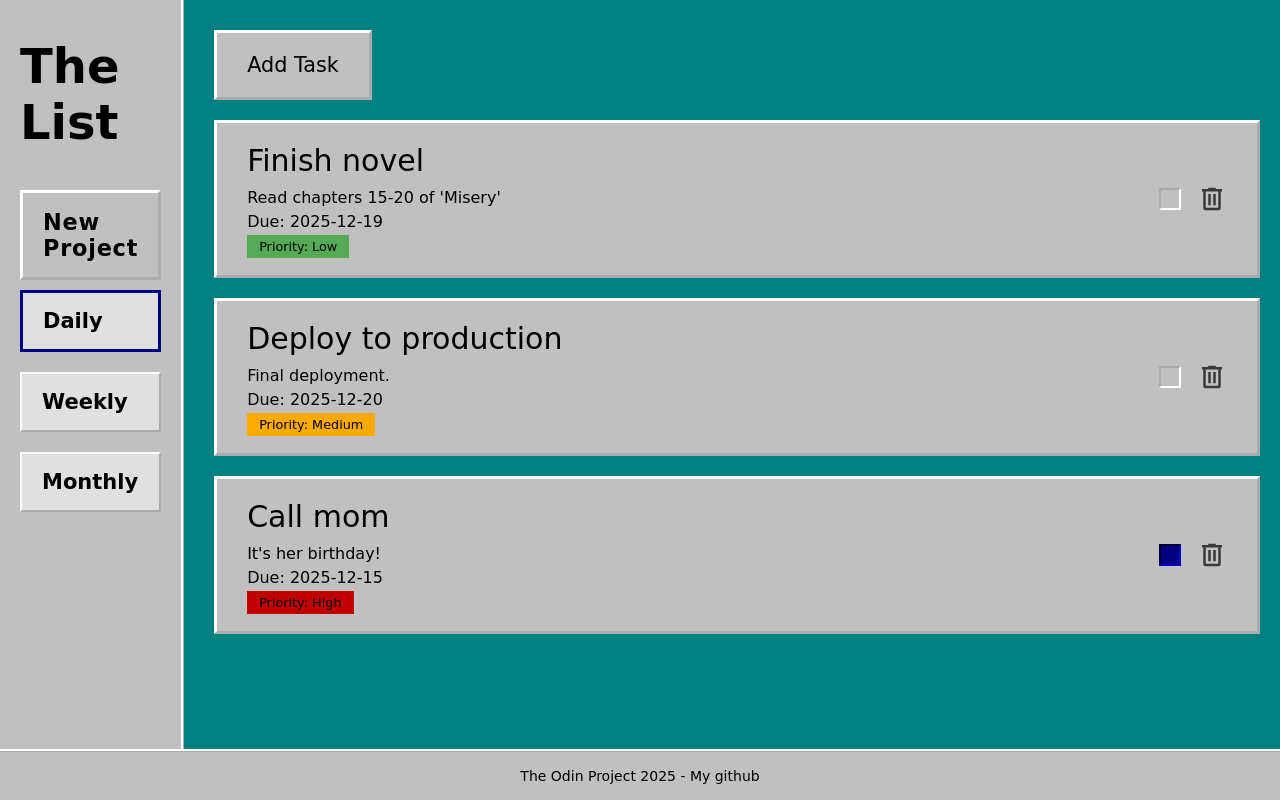
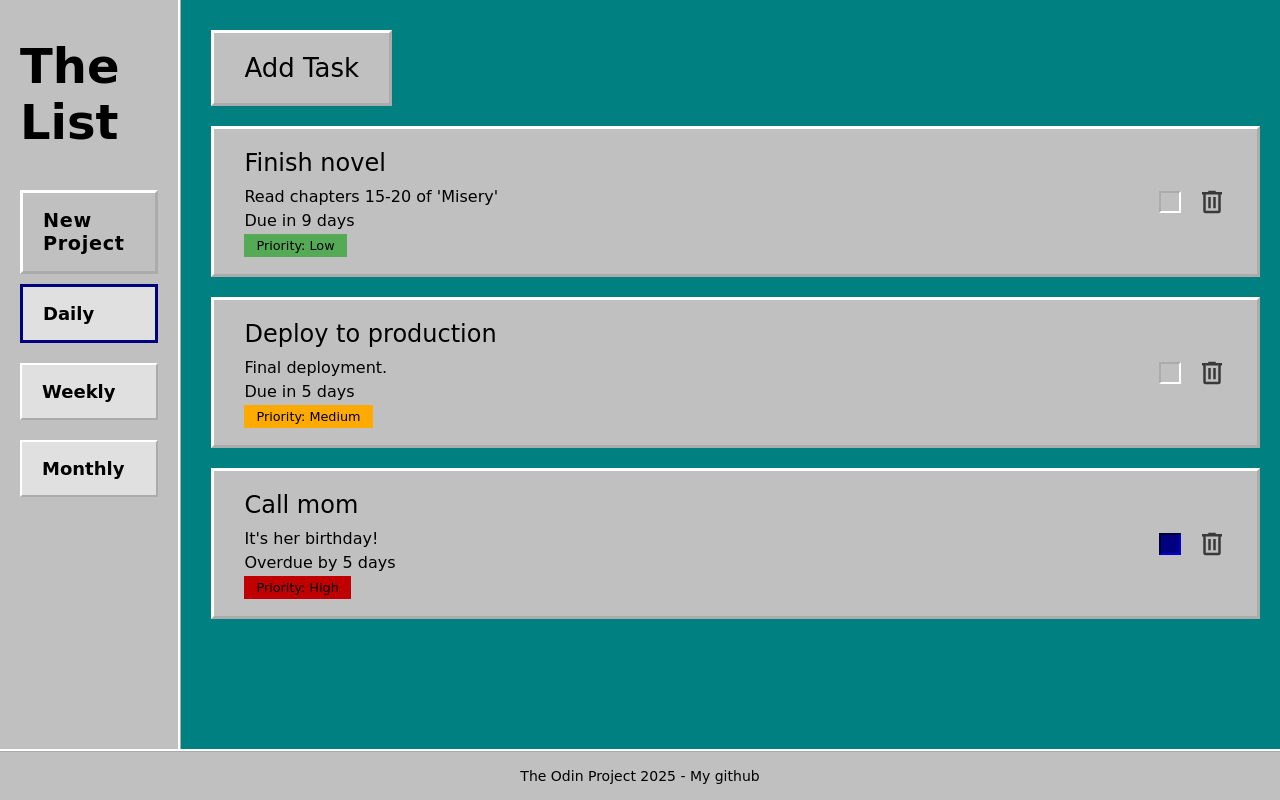
Before and after one commit to Marentxs/todo-list, a website built with webpack: page src/template.html in a window 1280 px wide. Built offline with nearby package versions, Linux system fonts and the light colour scheme.

Commit message:
add date-fns library and function for due date

```diff
--- a/package.json
+++ b/package.json
@@ -19,5 +19,8 @@
     "webpack": "^5.103.0",
     "webpack-cli": "^6.0.1",
     "webpack-dev-server": "^5.2.2"
+  },
+  "dependencies": {
+    "date-fns": "^4.1.0"
   }
 }
--- a/src/index.js
+++ b/src/index.js
@@ -27,7 +27,7 @@ if (projects.length === 0) {
   const testTask = new Task(
     "Finish novel",
     "Read chapters 15-20 of 'Misery'",
-    "2025-12-19",
+    "2025-12-30",
     "Low",
     false
   );
@@ -35,7 +35,7 @@ if (projects.length === 0) {
   const testTask2 = new Task(
     "Deploy to production",
     "Final deployment.",
-    "2025-12-20",
+    "2025-12-26",
     "Medium",
     false
   );
--- a/src/styles.css
+++ b/src/styles.css
@@ -82,7 +82,7 @@ body {
   padding: 16px 20px;
   cursor: pointer;
   transition: all 0.2s ease;
-  font-size: 1.4rem;
+  font-size: 1.2rem;
   text-align: left;
   border-radius: 0;
   margin: 10px 0;
@@ -118,7 +118,7 @@ body {
   color: #000;
   cursor: pointer;
   transition: all 0.2s ease;
-  font-size: 14px;
+  font-size: 12px;
   text-align: left;
   margin-bottom: 10px;
 }
@@ -146,11 +146,12 @@ body {
 }
 
 .task-card-content p {
+  font-size: 16px;
   margin-bottom: 5px;
 }
 
 .task-card-content > .task-title {
-  font-size: 30px;
+  font-size: 24px;
   margin-bottom: 10px;
 }
 
@@ -168,7 +169,7 @@ body {
   border: 3px outset #fff;
   transition: all 0.1s ease-in-out;
   margin-bottom: 20px;
-  font-size: 1.3rem;
+  font-size: 26px;
   font-weight: 500;
   cursor: pointer;
 }
--- a/src/ui.js
+++ b/src/ui.js
@@ -1,4 +1,5 @@
 import trashIconSrc from "./images/trash.svg";
+import { differenceInDays, isPast } from "date-fns";
 
 export function renderTasks(tasks) {
   const container = document.getElementById("todo-container");
@@ -24,9 +25,29 @@ export function renderTasks(tasks) {
     taskDescription.textContent = task.description;
     contentWrapper.appendChild(taskDescription);
 
+    function getDueStatus(dueDate) {
+      const today = new Date();
+      const daysRemaining = differenceInDays(dueDate, today);
+
+      if (isPast(dueDate)) {
+        return `Overdue by ${Math.abs(daysRemaining)} days`;
+      }
+
+      if (daysRemaining === 0) {
+        return `Due today!`;
+      }
+
+      if (daysRemaining === 1) {
+        return `Due tomorrow`;
+      }
+
+      return `Due in ${daysRemaining} days`;
+    }
+
+    const dueDate = task.date;
     const taskDetails = document.createElement("p");
     taskDetails.className = "task-details";
-    taskDetails.textContent = `Due: ${task.date}`;
+    taskDetails.textContent = `${getDueStatus(dueDate)}`;
     contentWrapper.appendChild(taskDetails);
 
     const taskPriority = document.createElement("span");
```
Also changed, not shown: 1 other file.
